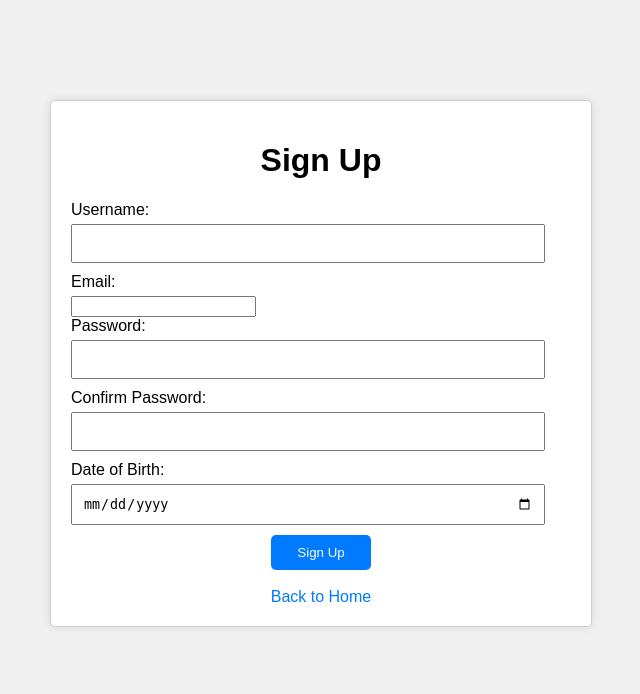
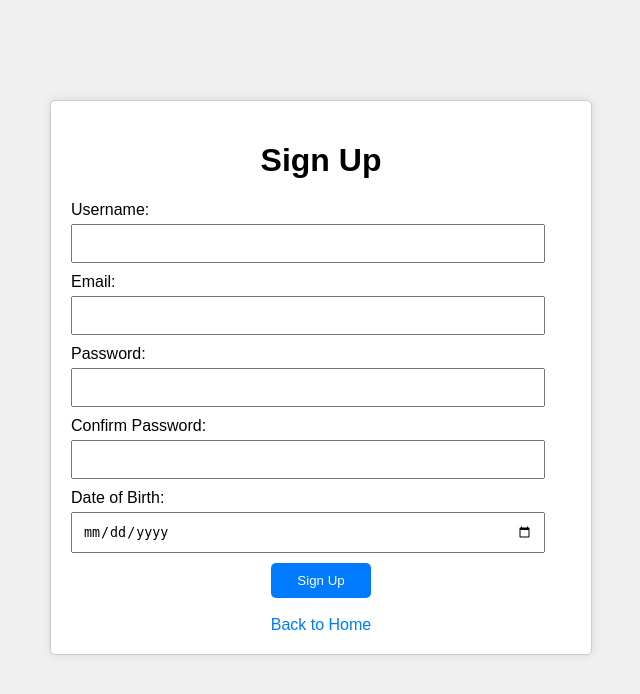
Before and after one commit to lukerenchik/OUSleep, a Flask app: page /signup in a window 1280 px wide. Shown: the top 694 px of the page, without its empty margins (319-959 px from the left). Run offline with Flask 3, Linux system fonts and the light colour scheme.

Commit message:
Signup Email Sizing Fix

```diff
--- a/static/styles.css
+++ b/static/styles.css
@@ -27,7 +27,7 @@ body {
     display: block;
     margin-bottom: 5px;
 }
-input[type="text"], input[type="password"], input[type="date"] {
+input[type="text"], input[type="password"], input[type="date"], input[type="email"] {
     width: 90%;
     padding: 10px;
     margin-bottom: 10px;
```
